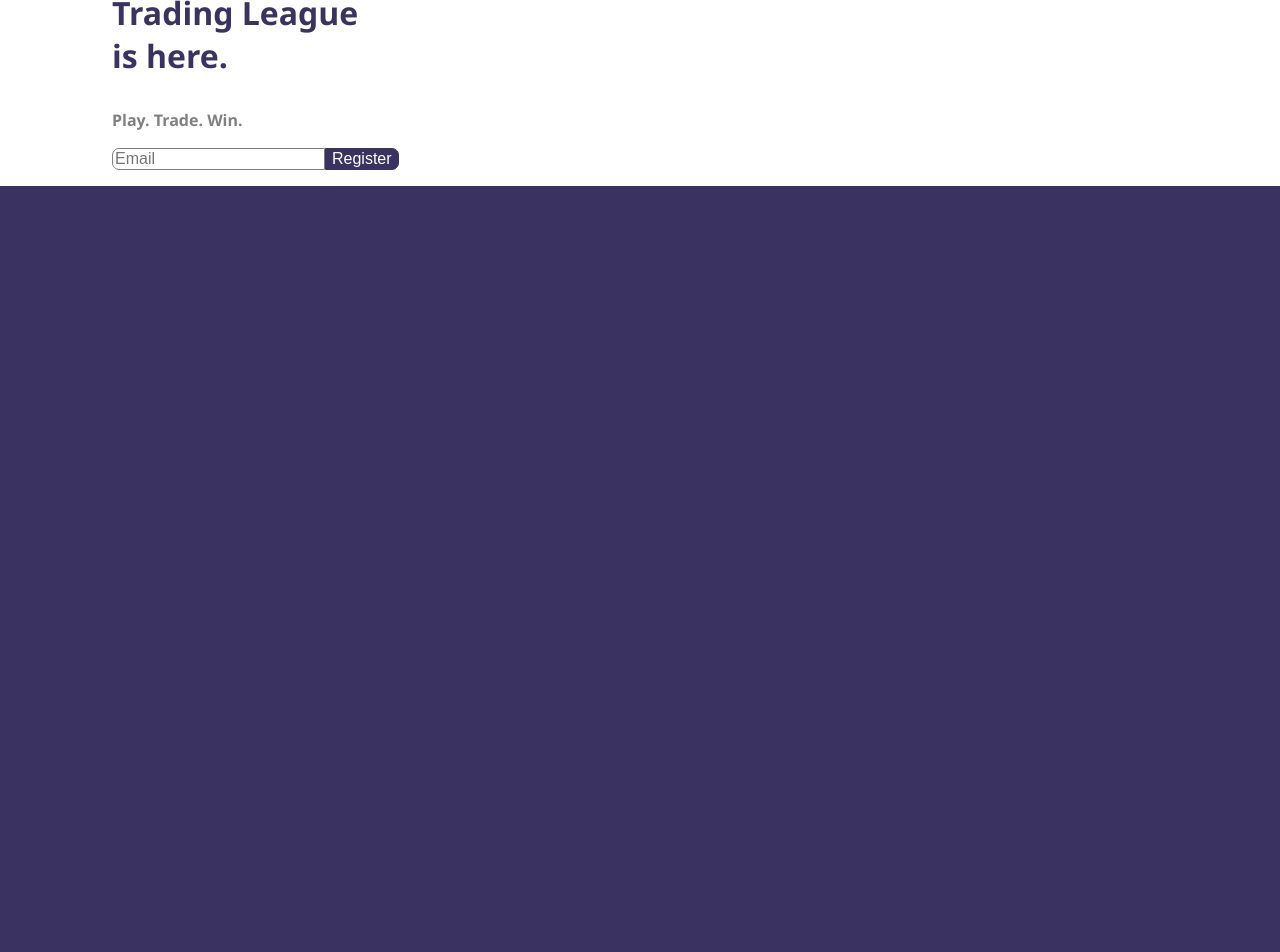
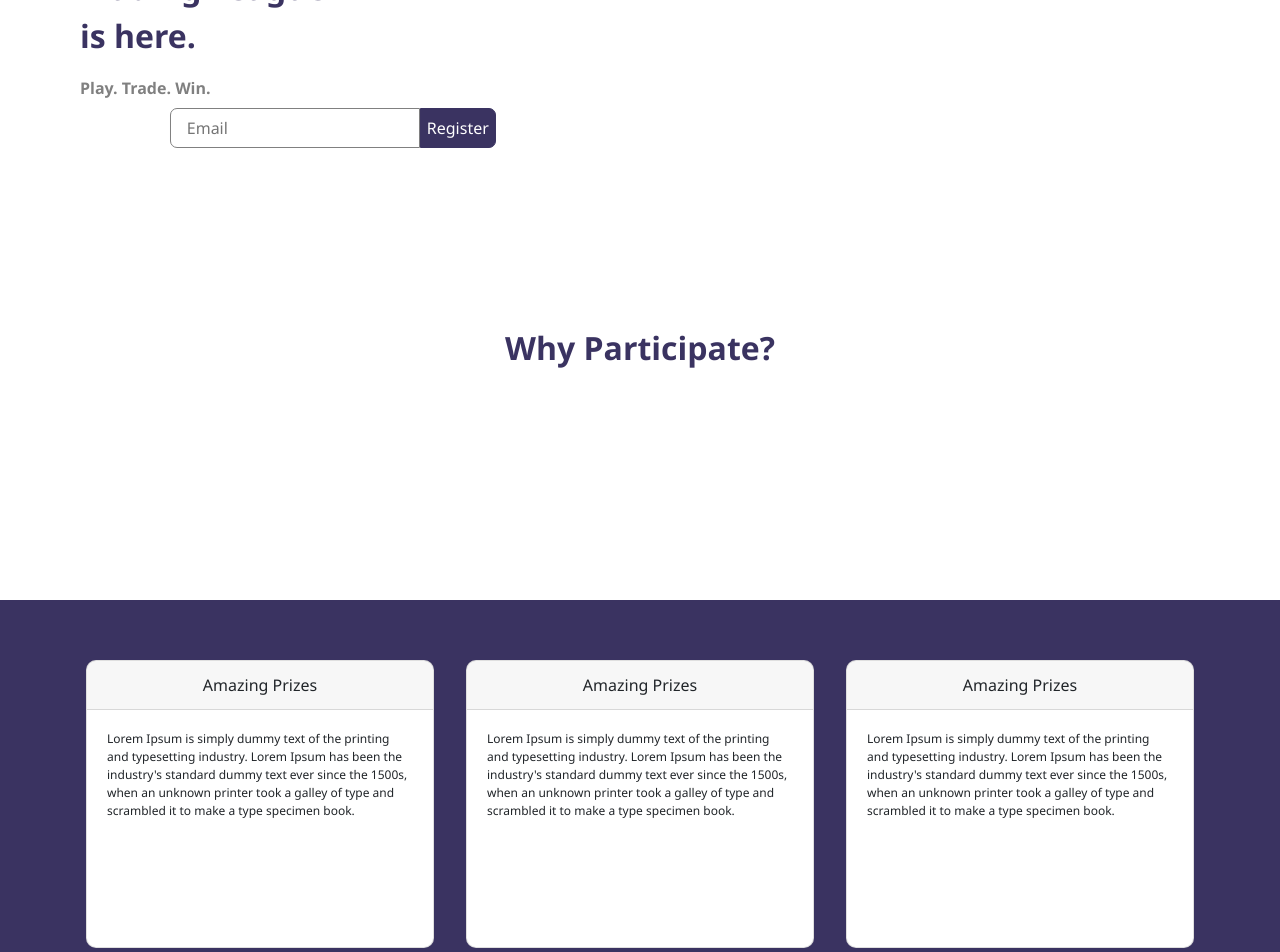
Before and after one commit to PrathamDogra/Internship-Task, a React (Create React App) app: page / in a window 1280 px wide. Shown: the part 100-1052 px from the top of the page. Built offline with nearby package versions, Linux system fonts and the light colour scheme.

Commit message:
Added Cards

```diff
--- a/public/index.html
+++ b/public/index.html
@@ -14,6 +14,10 @@
     -->
     <link rel="manifest" href="%PUBLIC_URL%/manifest.json" />
     <link rel="stylesheet" href="path/to/font-awesome/css/font-awesome.min.css">
+    <link rel="stylesheet" href="https://maxcdn.bootstrapcdn.com/bootstrap/4.0.0/css/bootstrap.min.css"
+      integrity="sha384-Gn5384xqQ1aoWXA+058RXPxPg6fy4IWvTNh0E263XmFcJlSAwiGgFAW/dAiS6JXm" crossorigin="anonymous">
+
+
     <!--
       Notice the use of %PUBLIC_URL% in the tags above.
       It will be replaced with the URL of the `public` folder during the build.
--- a/src/components/Top/Top.js
+++ b/src/components/Top/Top.js
@@ -4,6 +4,7 @@ class Top extends Component {
   render() {
     return (
       <div className="Top">
+        <div className="flex-container-1">
           <div className="flex-1">
             <div>
               <p>
@@ -22,6 +23,41 @@ class Top extends Component {
               </form>
             </div>
           </div>
+          <div className="flex-2"></div>
+        </div>
+
+        <div className="flex-container-2">
+          <p>Why Participate?</p>
+        </div>
+        <div className="container">
+          <div className="card">
+            <div className="card-header">Amazing Prizes</div>
+            <div className="card-body">
+              Lorem Ipsum is simply dummy text of the printing and typesetting
+              industry. Lorem Ipsum has been the industry's standard dummy text
+              ever since the 1500s, when an unknown printer took a galley of
+              type and scrambled it to make a type specimen book.
+            </div>
+          </div>
+          <div className="card">
+            <div className="card-header">Amazing Prizes</div>
+            <div className="card-body">
+              Lorem Ipsum is simply dummy text of the printing and typesetting
+              industry. Lorem Ipsum has been the industry's standard dummy text
+              ever since the 1500s, when an unknown printer took a galley of
+              type and scrambled it to make a type specimen book.
+            </div>
+          </div>
+          <div className="card">
+            <div className="card-header">Amazing Prizes</div>
+            <div className="card-body">
+              Lorem Ipsum is simply dummy text of the printing and typesetting
+              industry. Lorem Ipsum has been the industry's standard dummy text
+              ever since the 1500s, when an unknown printer took a galley of
+              type and scrambled it to make a type specimen book.
+            </div>
+          </div>
+        </div>
       </div>
     );
   }
--- a/src/components/Top/Top.scss
+++ b/src/components/Top/Top.scss
@@ -1,23 +1,33 @@
 $main-color: #3a3361;
-
 .Top {
-  display: flex;
   justify-content: flex-start;
   align-self: center;
-  padding: 1em 0 1em 7em;
+  // padding: 1em 5em 1em 5em;
+  height: 700px;
 }
-.flex-1 p {
+.flex-container-1 {
+  display: flex;
+  flex-direction: row;
+  padding: 1em 5em 1em 5em;
+}
+.flex-1 {
+  flex: 1;
+  justify-content: center;
+  p {
     color: $main-color;
     font-size: 2rem;
     font-weight: 760;
   }
   #greyText {
     font-size: 1em;
-
     color: grey;
   }
-// .box {
-// }
+  .box {
+    position: absolute;
+    transform: translate(-50%, -50%);
+    left: 26%;
+    padding-top: 1.5em;
+    flex: 1;
     input {
       position: relative;
       display: inline-block;
@@ -26,17 +36,79 @@ input {
       transition: 0.5s;
     }
     input[type="email"] {
+      background: #ffffff;
+      width: 250px;
+      height: 40px;
+      outline: none;
       position: relative;
       border: 1px solid grey;
       border-radius: 7px 0 0 7px;
-
+      padding-left: 1em;
+    }
+    input[type="submit"] {
+      border-radius: 0px 7px 7px 0px;
+      height: 40px;
+      outline: none;
+      background-color: $main-color;
+      color: white;
+      border: 1px solid $main-color;
+    }
+  }
 }
 
-input[type="submit"] {
+.flex-2 {
+  flex: 1;
+  justify-content: center;
+}
+.flex-container-2 {
+  display: flex;
+  flex-direction: row;
+  padding: 12em 5em 1em 5em;
+  justify-content: center;
+  text-align: center;
+  p {
+    color: $main-color;
+    font-size: 2rem;
+    font-weight: 760;
+  }
+}
+.container {
+  display: flex;
+  padding: 0;
+  margin: auto;
+  align-items: center;
+  flex-wrap: wrap;
+  list-style: none;
+  justify-content: center;
+  height: 100vh;
+}
+// .card {
+//   display: grid;
+//   grid-template-columns: 300px;
+//   grid-template-rows: 210px 210px 80px;
+//   grid-template-areas: "header" "text";
+//   border-radius: 18px;
+//   background: #ffffff;
+//   box-shadow: 5px 5px 15px rgba(0, 0, 0, 0.9);
+// }
+// .card-header{
+//   grid-area: header;
 
-  border-radius: 0px 7px 7px 0px;
-
-  background-color: $main-color;
-  color: white;
-  border:1px solid $main-color;
+// }
+// .card-text{
+//   grid-area: text;
+// }
+.card {
+  flex: 1;
+  border-radius: 10px;
+  height: 18rem;
+  width: 5rem;
+  margin:1em;
 }
+.card-header {
+  text-align: center;
+  font-size: 1em;
+}
+.card-body {
+  font-size: 0.75em;
+}
```
Lines whose indentation alone changed are shown as unchanged.
